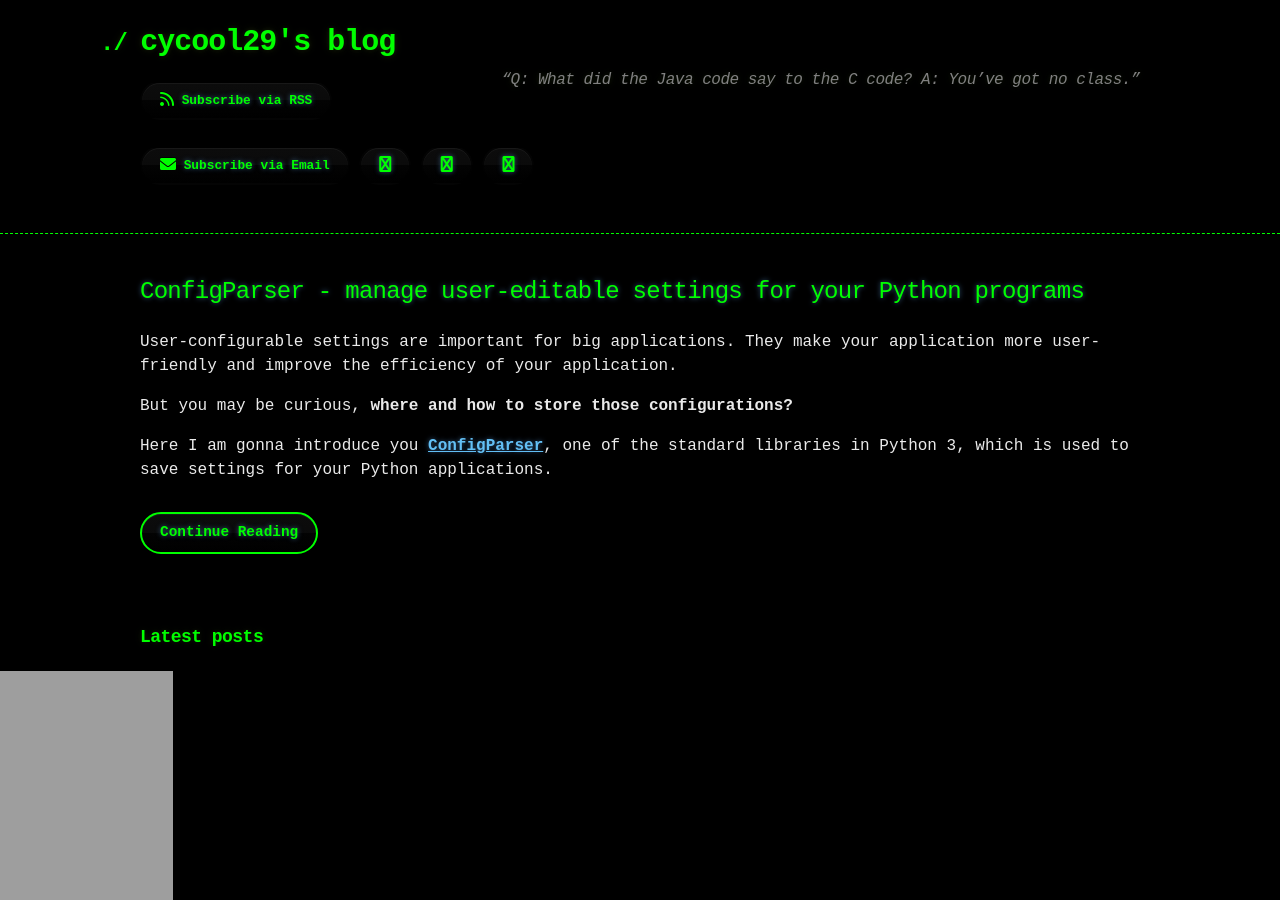
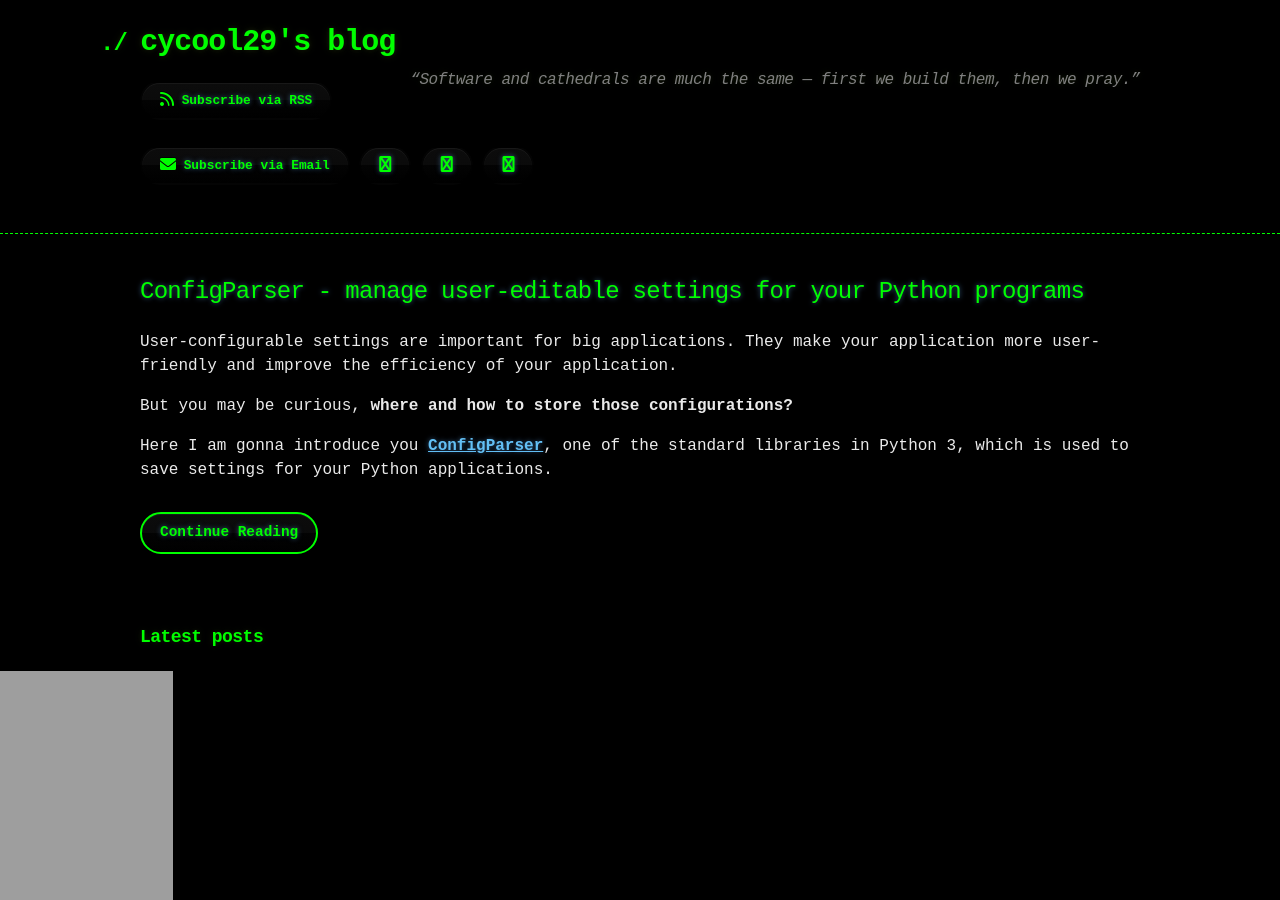
Before and after one commit to cycool29/cycool29.github.io, a Jekyll site: the page built from index.md, in a window 1280 px wide and 900 px high. Built offline with Jekyll 4.4.1, drawn with Linux system fonts in a browser that asks for light colours; a style sheet for code colours, icons or effects is not loaded.

Commit message:
Update quotes

```diff
--- a/_config.yml
+++ b/_config.yml
@@ -1,5 +1,5 @@
 title: cycool29's blog
-description: "“Q: What did the Java code say to the C code? A: You’ve got no class.” "
+description: "“Software and cathedrals are much the same — first we build them, then we pray.” "
 bio: A high school student. Intermediate in Python, Git, Bash. Learning JavaScript. He/Him. "
 author: cycool29
 url: https://cycool29.github.io
```
